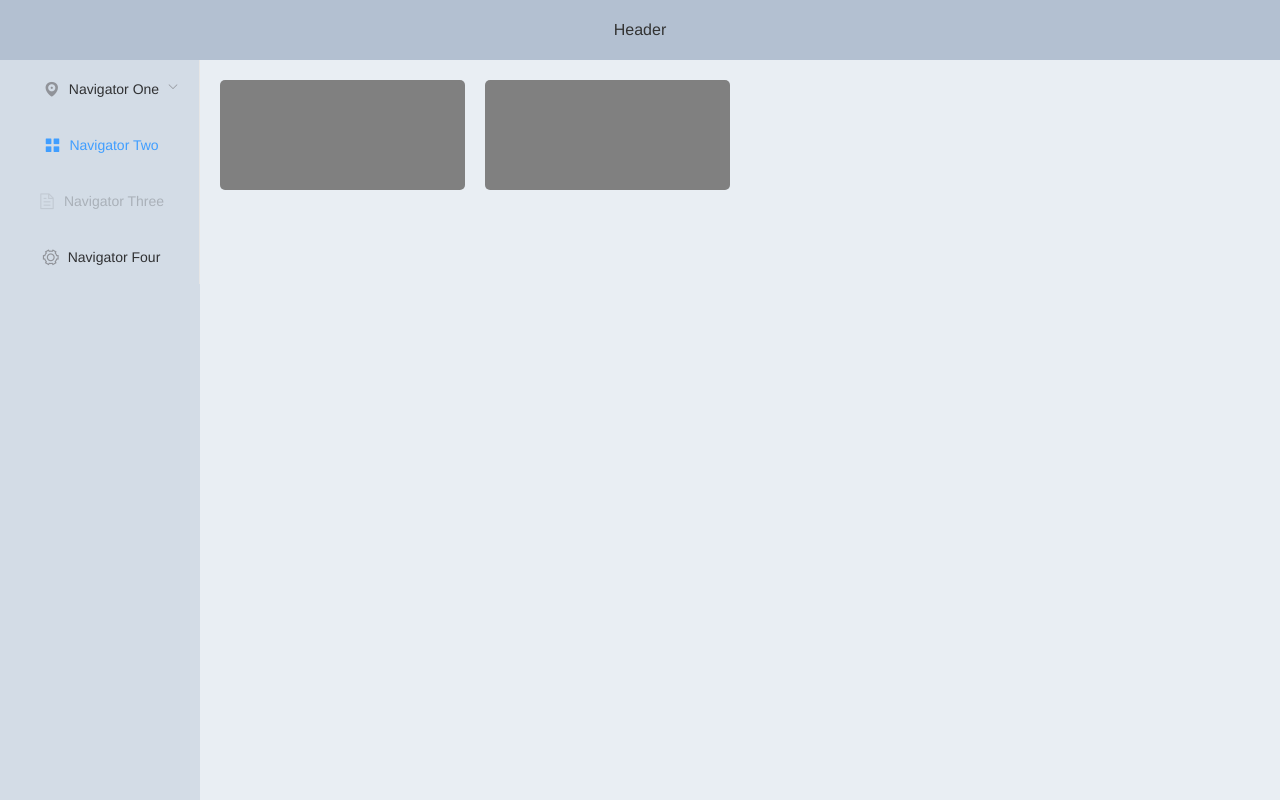
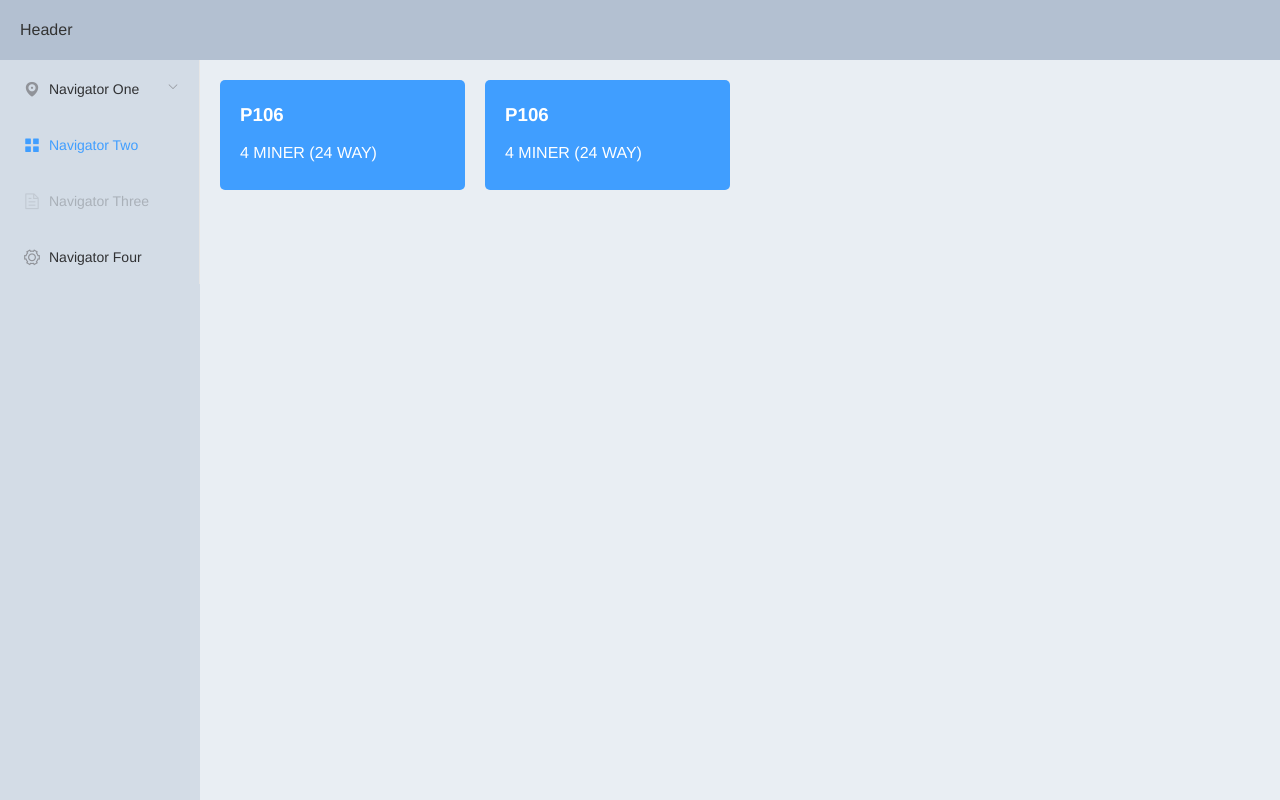
Before and after one commit to devjin0617/miner-cms, a Vue app: page /#/ in a window 1280 px wide. Built offline with nearby package versions, Linux system fonts and the light colour scheme.

Commit message:
배너 레이아웃 배치

```diff
--- a/src/App.vue
+++ b/src/App.vue
@@ -25,21 +25,18 @@ body {
 .el-header, .el-footer {
   background-color: #B3C0D1;
   color: #333;
-  text-align: center;
   line-height: 60px;
 }
 
 .el-aside {
   background-color: #D3DCE6;
   color: #333;
-  text-align: center;
   line-height: 200px;
 }
 
 .el-main {
   background-color: #E9EEF3;
   color: #333;
-  text-align: center;
   line-height: 160px;
 }
 
--- a/src/components/MinerBanner.vue
+++ b/src/components/MinerBanner.vue
@@ -1,6 +1,9 @@
 <template>
   <div class="miner-banner">
-
+    <div class="minder-banner-box">
+      <h1>P106</h1>
+      <p>4 MINER (24 WAY)</p>
+    </div>
   </div>
 </template>
 
@@ -14,7 +17,13 @@ export default {
 .miner-banner {
   width: 100%;
   height: 110px;
-  background-color: gray;
+  background-color: #409EFF;
+  color: white;
   border-radius: 5px;
+  line-height: normal;
+
+  .minder-banner-box {
+    padding: 5px 20px;
+  }
 }
 </style>
```
